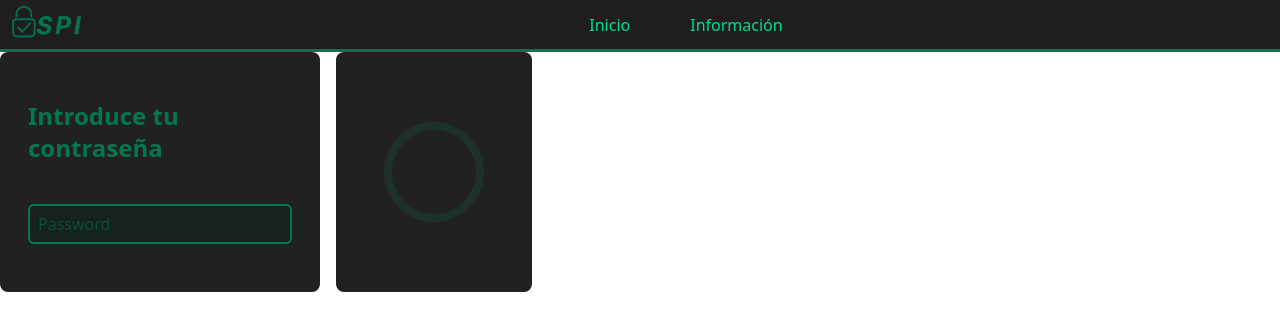
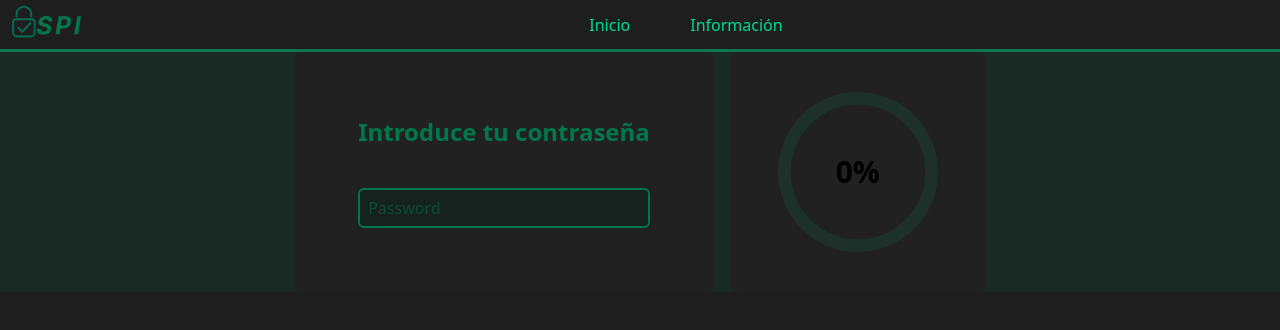
Before and after one commit to RamCodeZ3/Secure-Password, a React (Vite) app: page / in a window 1280 px wide. Shown: the top 330 px of the page. Built offline with nearby package versions, Linux system fonts and the light colour scheme.

Commit message:
Mejora en la presentacion del grafico de nivel de contraseña y se reorganizo los estilo base de la pagina

```diff
--- a/src/App.jsx
+++ b/src/App.jsx
@@ -6,12 +6,14 @@ import Header from './components/Header'
 function App() {
   return (
     <>
-    <div className='font-inter'>
+    <main className='flex flex-col font-inter bg-[#1E1E1E] w-full min-h-dvh'>
+      <div>
       <Header/>
-      <div>
+      <div className='flex justify-center items-center bg-[#00774d23] w-full'>
         <PasswordInput/>
       </div>
     </div>
+    </main>
     </>
   )
 }
--- a/src/components/PasswordInput.jsx
+++ b/src/components/PasswordInput.jsx
@@ -43,7 +43,7 @@ function PasswordInput() {
   return (
     <>
     <div className="flex gap-4">
-       <div className="flex flex-col gap-10 justify-center items-center py-12 bg-[#212121] w-3/12 rounded-lg p-7 text-[#00774D]">
+       <div className="flex flex-col gap-10 justify-center items-center px-16 py-12 bg-[#212121] rounded-lg p-7 text-[#00774D]">
          <b className="text-2xl">Introduce tu contraseña</b>
          <input
            className="bg-[#16221E] b-[#00774D] border-2 rounded-md py-1.5 px-2 w-full"
--- a/src/components/ProgressBar.jsx
+++ b/src/components/ProgressBar.jsx
@@ -5,11 +5,12 @@ function ProgressBar({progress}) {
   const radius = 50 - strokeWidth / 2;
   const circumference = 2 * Math.PI * radius;
   const offset = circumference * (1 - progress / 100);
+  const textColor = progress === 0 ? "#1D312A" : "#00774D";
 
   return (
     <>
-    <div className="flex justify-center items-center bg-[#212121] px-12 rounded-lg">
-      <svg width="100" height="100" viewBox="0 0 100 100">
+    <div className="flex relative justify-center items-center bg-[#212121] px-12 py-10 rounded-lg">
+      <svg width="160" height="160" viewBox="0 0 100 100">
       <circle
         r={radius}
         cx="50"
@@ -23,7 +24,7 @@ function ProgressBar({progress}) {
         cx="50"
         cy="50"
         fill="transparent"
-        stroke="#00774D" // azul (Tailwind blue-500)
+        stroke="#00774D"
         strokeWidth={strokeWidth}
         strokeLinecap="round"
         strokeDasharray={circumference}
@@ -31,6 +32,7 @@ function ProgressBar({progress}) {
         transform="rotate(-90 50 50)" // para que empiece desde arriba
       />
     </svg>
+    <b className={`absolute z-100 text-3xl text-[${textColor}]`}>{Math.round(progress)}%</b>
     </div>
     </>
   );
```
